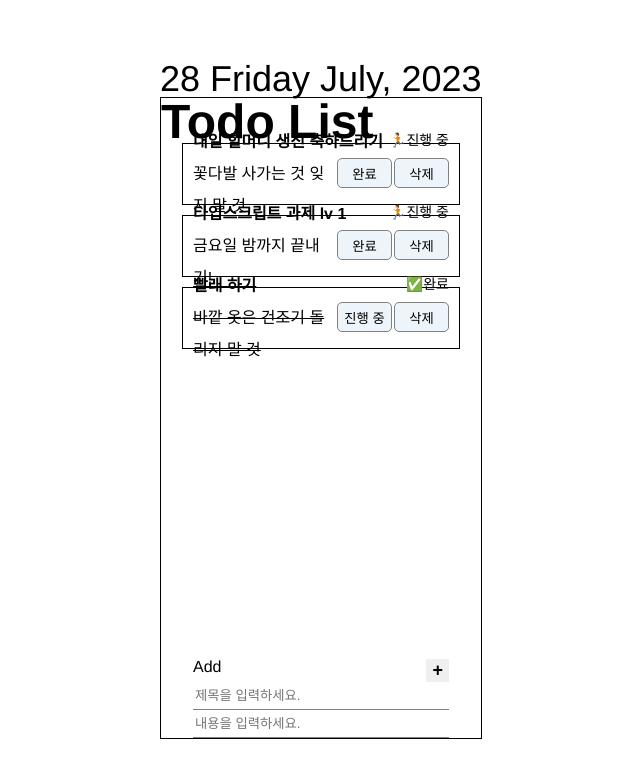
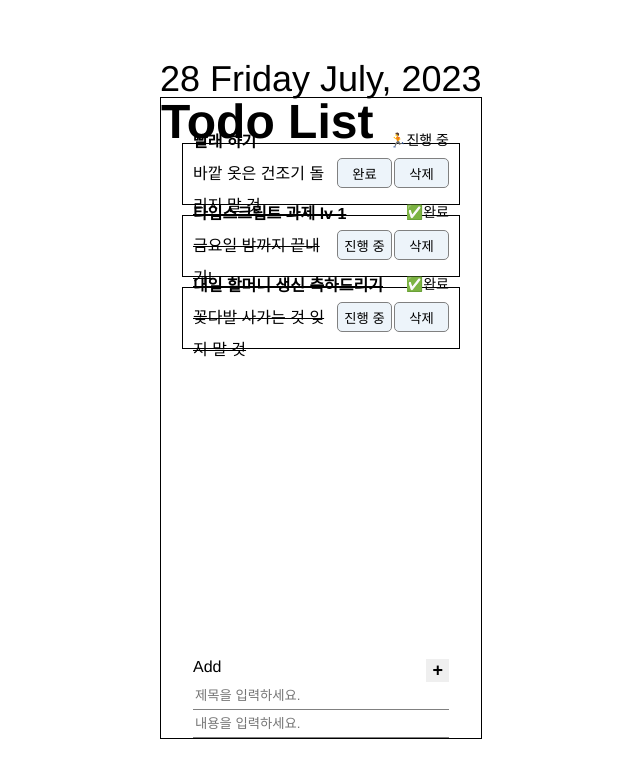
Before and after one commit to xoxojw/to-do-list-ts, a React (Create React App) app: page /main in a window 1280 px wide. Shown: the top 778 px of the page, without its empty margins (319-959 px from the left). Built offline with nearby package versions, Linux system fonts and the light colour scheme.

Commit message:
:recycle: Redux toolkit 사용하여 todo 추가, 변경, 삭제

```diff
--- a/src/App.tsx
+++ b/src/App.tsx
@@ -1,16 +1,8 @@
-import { Todo } from "components/common/global";
 import Router from "components/shared/Router";
 import GlobalStyle from "components/styles/GlobalStyle";
-import { useSelector } from "react-redux";
 import { RouterProvider } from "react-router-dom";
 
-interface RootState {
-  todos: Todo[];
-}
-
 const App = () => {
-  const todos = useSelector((state: RootState) => state.todos);
-  console.log("rtk todos => ", todos)
   return (
     <>
       <GlobalStyle />
--- a/src/components/pages/Main.tsx
+++ b/src/components/pages/Main.tsx
@@ -1,36 +1,11 @@
-import { useState } from "react";
-
-import { Todo } from "components/common/global";
 import ListTodos from "components/todo/ListTodos";
 import AddTodo from "components/todo/AddTodo";
 
-import shortid from "shortid";
-
 const Main = () => {
-  const [todos, setTodos] = useState<Todo[]>([
-    {
-      id: shortid(),
-      title: "타입스크립트 과제 lv 1",
-      content: "금요일 밤까지 끝내기!",
-      isDone: false,
-    },
-    {
-      id: shortid(),
-      title: "내일 할머니 생신 축하드리기",
-      content: "꽃다발 사가는 것 잊지 말 것",
-      isDone: false,
-    },
-    {
-      id: shortid(),
-      title: "빨래 하기",
-      content: "바깥 옷은 건조기 돌리지 말 것",
-      isDone: true,
-    },
-  ]);
   return (
     <>
-      <ListTodos todos={todos} setTodos={setTodos} />
-      <AddTodo todos={todos} setTodos={setTodos} />
+      <ListTodos />
+      <AddTodo />
     </>
   );
 };
--- a/src/components/redux/config/configStore.tsx
+++ b/src/components/redux/config/configStore.tsx
@@ -2,7 +2,7 @@ import { configureStore } from "@reduxjs/toolkit";
 import todoSlice from "../modules/todoSlice";
 
 const store = configureStore({
-  reducer: { todos: todoSlice },
+  reducer: todoSlice.reducer,
 })
 
 export default store;
--- a/src/components/redux/modules/todoSlice.ts
+++ b/src/components/redux/modules/todoSlice.ts
@@ -1,14 +1,20 @@
-import { Todo } from "components/common/global";
+import { RootState } from "components/common/global";
 import shortid from "shortid";
+import { createSlice } from "@reduxjs/toolkit";
 
-import { createSlice, PayloadAction } from "@reduxjs/toolkit";
-
-const initialState: Todo[] = [
+const initialState: RootState = {
+  todos: [
+    {
+      id: shortid(),
+      title: "빨래 하기",
+      content: "바깥 옷은 건조기 돌리지 말 것",
+      isDone: false,
+    },
     {
       id: shortid(),
       title: "타입스크립트 과제 lv 1",
       content: "금요일 밤까지 끝내기!",
-    isDone: false,
+      isDone: true,
     },
     {
       id: shortid(),
@@ -16,24 +22,34 @@ const initialState: Todo[] = [
       content: "꽃다발 사가는 것 잊지 말 것",
       isDone: true,
     },
+  ]
+}
+
+// 3. createSlice
+const todoSlice = createSlice({
+  name: "todosReducer",
+  initialState,
+  reducers: {
+    addTodo: (state, action) => {
+      state.todos.push(
         {
           id: shortid(),
-    title: "빨래 하기",
-    content: "바깥 옷은 건조기 돌리지 말 것",
-    isDone: true,
+          title: action.payload.title,
+          content: action.payload.content,
+          isDone: false,
+        });
     },
-];
+    deleteTodo: (state, action) => {
+      state.todos = state.todos.filter(todo => todo.id !== action.payload);
+    },
+    toggleTodo: (state, action) => {
+      const todo = state.todos.find(todo => todo.id === action.payload);
+      if (todo) {
+        todo.isDone = !todo.isDone;
+      }
+    },
+  }
+})
 
-export const todoSlice = createSlice({
-  name: "todos",
-  initialState,
-  reducers: {
-    addTodo: (state, action: PayloadAction<Todo>) => {
-      // .push 할 수 있는 이유 - immer
-      state.push({ ...action.payload, id: shortid(), isDone: false });
-    }
-  }
-});
-
-export const { addTodo } = todoSlice.actions;
-export default todoSlice.reducer;
+export const { addTodo, deleteTodo, toggleTodo } = todoSlice.actions;
+export default todoSlice;
--- a/src/components/todo/AddTodo.tsx
+++ b/src/components/todo/AddTodo.tsx
@@ -1,21 +1,27 @@
-import React, { useState } from "react";
-import { Todo, TodosProps } from "components/common/global";
+import { useState } from "react";
+import { useDispatch } from "react-redux";
 import shortid from "shortid";
 import { styled } from "styled-components";
+import { addTodo } from "components/redux/modules/todoSlice";
 
-const AddTodo = ({ todos, setTodos }: TodosProps) => {
-  const initialState = { id: shortid(), title: "", content: "", isDone: false };
-  const [todo, setTodo] = useState(initialState);
+const AddTodo = () => {
+  const dispatch = useDispatch();
+  const [input, setInput] = useState({
+    title: "",
+    content: "",
+  });
 
-  const onChange = (e: React.FormEvent<HTMLInputElement>) => {
+  const onChange = (e: React.ChangeEvent<HTMLInputElement>) => {
     const { name, value } = e.currentTarget;
-    setTodo({ ...todo, [name]: value });
+    setInput(prev => ({ ...prev, [name]: value }));
   }
 
   const onSubmit = (e: React.FormEvent<HTMLFormElement>) => {
     e.preventDefault();
-    setTodos([...todos, { ...todo, id: shortid() }]);
-    setTodo(initialState);
+    dispatch(addTodo({
+      title: input.title,
+      content: input.content,
+    }))
   }
 
   return (
@@ -28,14 +34,14 @@ const AddTodo = ({ todos, setTodos }: TodosProps) => {
           </StAddHeader>
           <StInputTitle
             name="title"
-            value={todo.title}
+            value={input.title}
             onChange={onChange}
             placeholder="제목을 입력하세요."
             required
           />
           <StInputContent
             name="content"
-            value={todo.content}
+            value={input.content}
             onChange={onChange}
             placeholder="내용을 입력하세요."
             required
--- a/src/components/todo/ListTodos.tsx
+++ b/src/components/todo/ListTodos.tsx
@@ -1,34 +1,24 @@
-import { Todo, TodosProps } from "components/common/global";
+import { RootState } from "components/common/global";
+import { deleteTodo, toggleTodo } from "components/redux/modules/todoSlice";
+import { useSelector, useDispatch } from "react-redux";
 import { styled } from "styled-components";
 
-const ListTodos = ({ todos, setTodos }: TodosProps) => {
+const ListTodos = () => {
+  const todos = useSelector((state: RootState) => state.todos);
+  const dispatch = useDispatch();
   // 진행중인 Todos 먼저, 완료된 Todo는 뒤에 보이도록 Todos 정렬
   const sortedTodos = todos.slice().sort((a, b) => (a.isDone ? 1 : -1));
 
   // 완료여부(isDone) 토글
-  const handleToggle = (e: React.MouseEvent<HTMLButtonElement>, todoId: string) => {
+  const handleToggle = (e: React.MouseEvent<HTMLButtonElement>, id: string) => {
     e.preventDefault();
-    const newTodos = todos.map((todo) => {
-      if (todo.id === todoId) {
-        return {
-          ...todo,
-          isDone: !todo.isDone,
-        };
-      } else {
-        return { ...todo };
-      }
-    });
-    setTodos(newTodos);
+    dispatch(toggleTodo(id));
   };
 
   // 삭제
-  const handleDelete = (e: React.MouseEvent<HTMLButtonElement>, todoId: string) => {
+  const handleDelete = (e: React.MouseEvent<HTMLButtonElement>, id: string) => {
     e.preventDefault();
-    const newTodos = todos.filter((todo) => {
-      return todo.id !== todoId;
-    });
-
-    setTodos(newTodos);
+    dispatch(deleteTodo(id));
   }
 
   return (
```
Also changed, not shown: src/components/common/global.d.ts (+4 -7 lines). Lines whose indentation alone changed are shown as unchanged.
